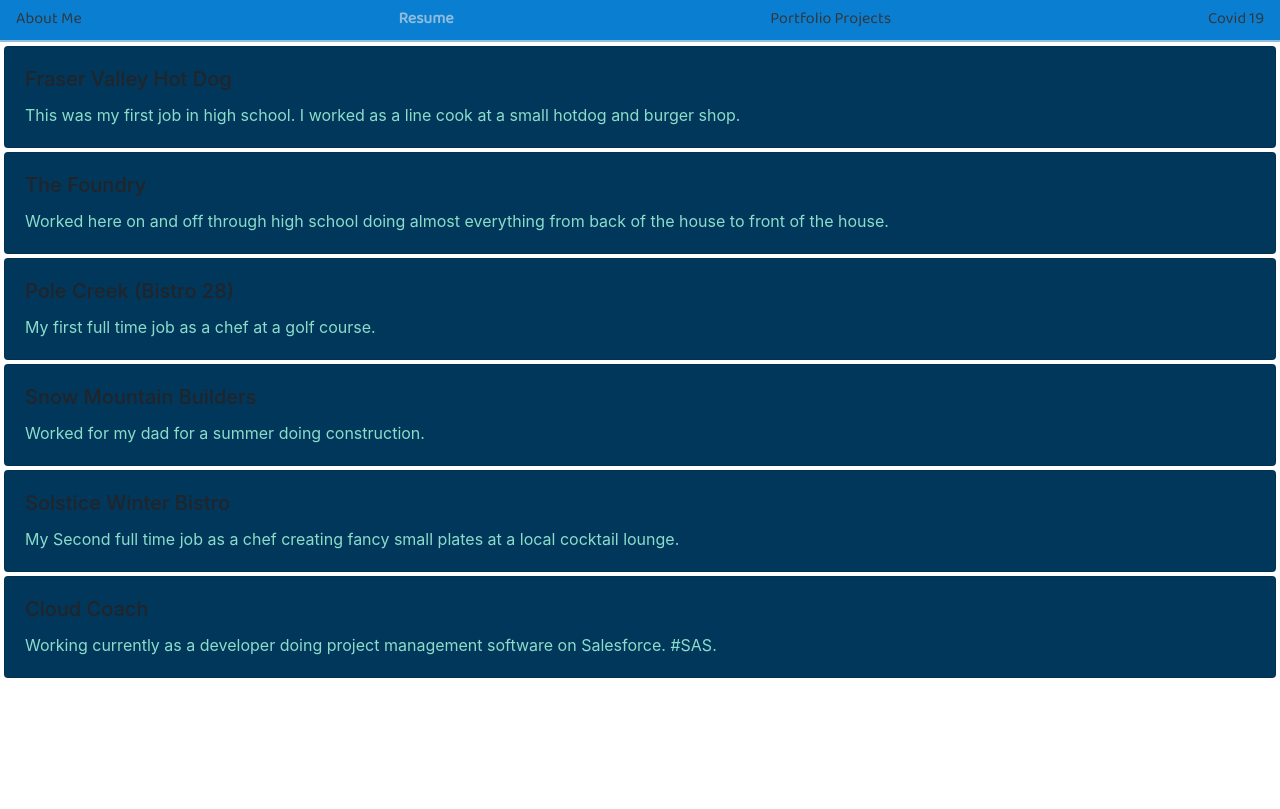
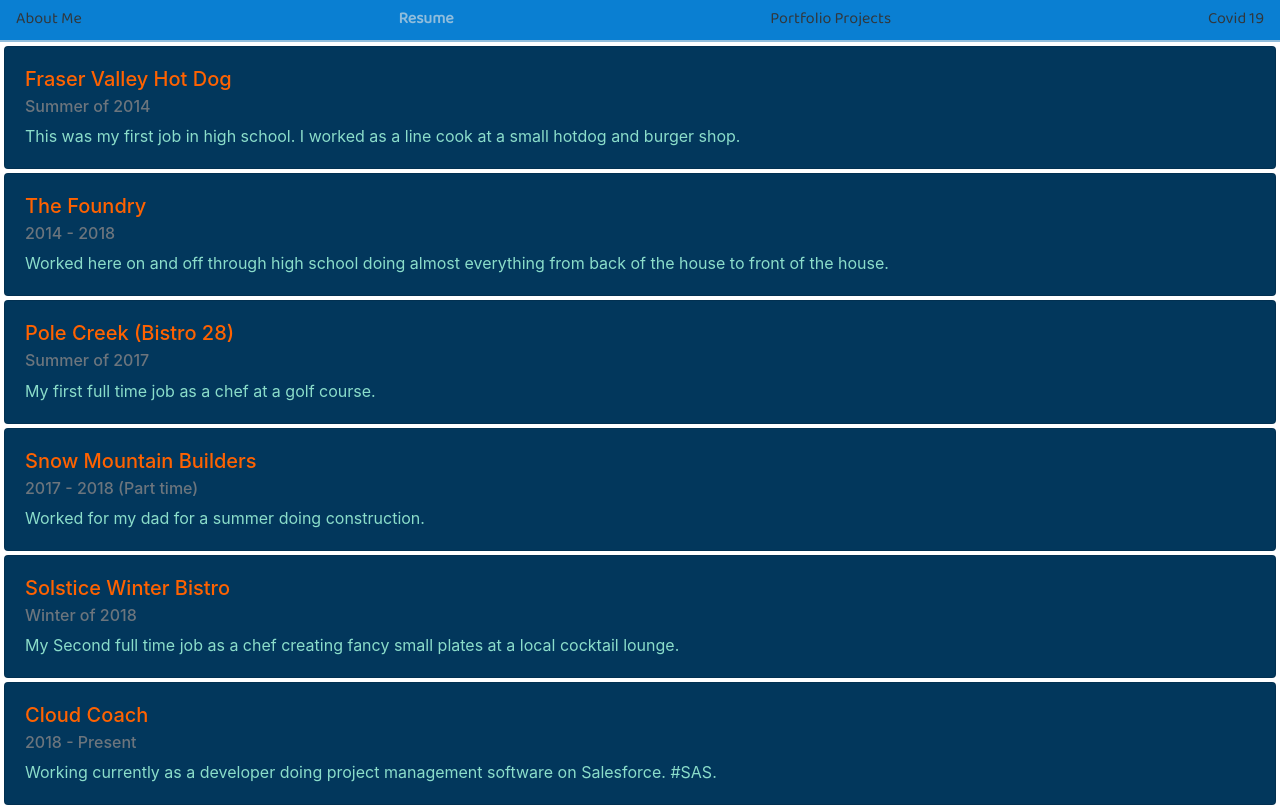
Before and after one commit to freddysilber/react-redux-portfolio-project, a React (Create React App) app in the folder client/: page /resume in a window 1280 px wide. Built offline with nearby package versions, Linux system fonts and the light colour scheme.

Commit message:
added resume dates

```diff
--- a/client/src/components/RepositoryList.js
+++ b/client/src/components/RepositoryList.js
@@ -4,7 +4,7 @@
 const RepositoryList = props => {
 	const listRepositories = () => {
 		return props.repositories.map(repo =>
-			<Card key={repo.id} className="card">
+			<Card key={repo.id}>
 				<Card.Body>
 					<Card.Title>
 						<em><h4>
--- a/client/src/containers/ResumeContainer.js
+++ b/client/src/containers/ResumeContainer.js
@@ -8,36 +8,42 @@
 			<Card className="cardItem">
 				<Card.Body>
 					<Card.Title>Fraser Valley Hot Dog</Card.Title>
+					<Card.Subtitle className="mb-2 text-muted">Summer of 2014</Card.Subtitle>
 					<Card.Text>This was my first job in high school. I worked as a line cook at a small hotdog and burger shop.</Card.Text>
 				</Card.Body>
 			</Card>
 			<Card className="cardItem">
 				<Card.Body>
 					<Card.Title>The Foundry</Card.Title>
+					<Card.Subtitle className="mb-2 text-muted">2014 - 2018</Card.Subtitle>
 					<Card.Text>Worked here on and off through high school doing almost everything from back of the house to front of the house. </Card.Text>
 				</Card.Body>
 			</Card>
 			<Card className="cardItem">
 				<Card.Body>
 					<Card.Title>Pole Creek (Bistro 28)</Card.Title>
+					<Card.Subtitle className="mb-2 text-muted">Summer of 2017</Card.Subtitle>
 					<Card.Text>My first full time job as a chef at a golf course.</Card.Text>
 				</Card.Body>
 			</Card>
 			<Card className="cardItem">
 				<Card.Body>
 					<Card.Title>Snow Mountain Builders</Card.Title>
+					<Card.Subtitle className="mb-2 text-muted">2017 - 2018 (Part time)</Card.Subtitle>
 					<Card.Text>Worked for my dad for a summer doing construction.</Card.Text>
 				</Card.Body>
 			</Card>
 			<Card className="cardItem">
 				<Card.Body>
 					<Card.Title>Solstice Winter Bistro</Card.Title>
+					<Card.Subtitle className="mb-2 text-muted">Winter of 2018</Card.Subtitle>
 					<Card.Text>My Second full time job as a chef creating fancy small plates at a local cocktail lounge.</Card.Text>
 				</Card.Body>
 			</Card>
 			<Card className="cardItem">
 				<Card.Body>
 					<Card.Title>Cloud Coach</Card.Title>
+					<Card.Subtitle className="mb-2 text-muted">2018 - Present</Card.Subtitle>
 					<Card.Text>Working currently as a developer doing project management software on Salesforce. #SAS.</Card.Text>
 				</Card.Body>
 			</Card>
--- a/client/src/index.css
+++ b/client/src/index.css
@@ -52,11 +52,6 @@
 }
 .youtubeIcon {
 	  color: #FF0000;
-}
-
-/* Resume Container Css */
-.cardItem {
-	margin: .25rem;
 }
 
 /* Navigation Css */
@@ -116,11 +111,11 @@
 	margin: .25rem !important;
 	background: #02375C !important;
 }
-.cardLink {
+.cardLink, .card-title {
 	color: #FF6200 !important;
 	transition: .3s;
 }
-.cardLink:hover {
+.cardLink:hover{
 	text-decoration: underline !important;
 	color: #FB8237 !important;
 	transition: .3s;
```
